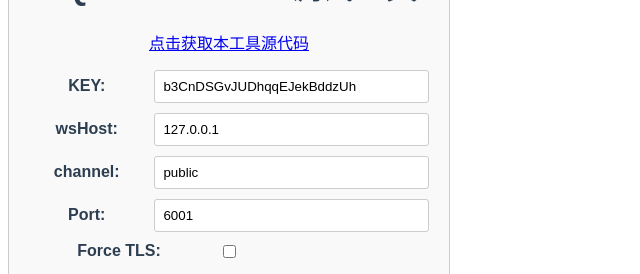
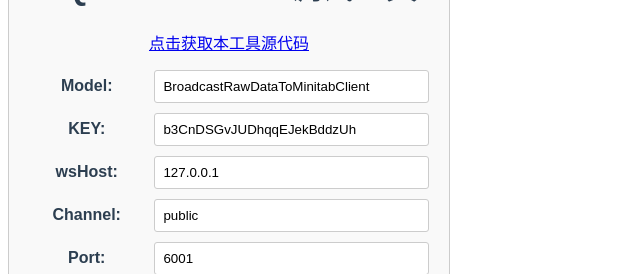
Before and after one commit to adymilk/vue-laravel-websocket-demo, a Vue app: page / in a window 1280 px wide. Shown: the part 140-414 px from the top of the page, without its empty margins (0-640 px from the left). Built offline with nearby package versions, Linux system fonts and the light colour scheme.

Commit message:
增加监听模式

```diff
--- a/src/components/HelloWorld.vue
+++ b/src/components/HelloWorld.vue
@@ -3,6 +3,10 @@
     <div class="hello" style="flex: 1">
       <h1>{{ msg }}</h1>
       <p><a href="https://github.com/adymilk/vue-laravel-websocket-demo">点击获取本工具源代码</a></p>
+      <div class="input-group">
+        <label for="appKey">Model:</label>
+        <input type="text" id="model" v-model="model" required>
+      </div>
       <div class="input-group">
         <label for="appKey">KEY:</label>
         <input type="text" id="appKey" v-model="appKey" required>
@@ -12,7 +16,7 @@
         <input type="text" id="wsHost" v-model="wsHost" required>
       </div>
       <div class="input-group">
-        <label for="channel">channel:</label>
+        <label for="channel">Channel:</label>
         <input type="text" id="channel" v-model="channel" required>
       </div>
       <div class="input-group">
@@ -74,6 +78,7 @@ export default {
       graphsData: [],
       OTTitle: '',
       jsonData: connect_is_close,
+      model: localStorage.getItem('model') ?? 'BroadcastRawDataToMinitabClient',
       appKey: localStorage.getItem('appKey') ?? 'b3CnDSGvJUDhqqEJekBddzUh',
       wsHost: localStorage.getItem('wsHost') ?? '127.0.0.1',
       cluster: localStorage.getItem('cluster') ?? 'ap3',
@@ -94,6 +99,7 @@ export default {
           return;
         }
         this.button_text = '⏰ 连接中，请稍等...'
+        localStorage.setItem('model', this.model)
         localStorage.setItem('appKey', this.appKey)
         localStorage.setItem('wsHost', this.wsHost)
         localStorage.setItem('cluster', this.cluster)
@@ -116,7 +122,7 @@ export default {
 
 
         window.Echo.channel(this.channel)
-            .listen('BroadcastAnalysisResults', (e) => {
+            .listen(this.model, (e) => {
               console.log(e);
               this.jsonData = e
               // this.graphsData = []
@@ -128,8 +134,9 @@ export default {
               this.isConnected = true;
               this.jsonData = connect_is_success
               this.button_text = '✋ 断开连接'
+            })
 
-            })
+        console.log(window.Echo.socketId())
       } else {
         // Disconnect from the socket.
         window.Echo.disconnect();
```
Also changed, not shown: 2 other files (tests, documents, lock files or other folders).
